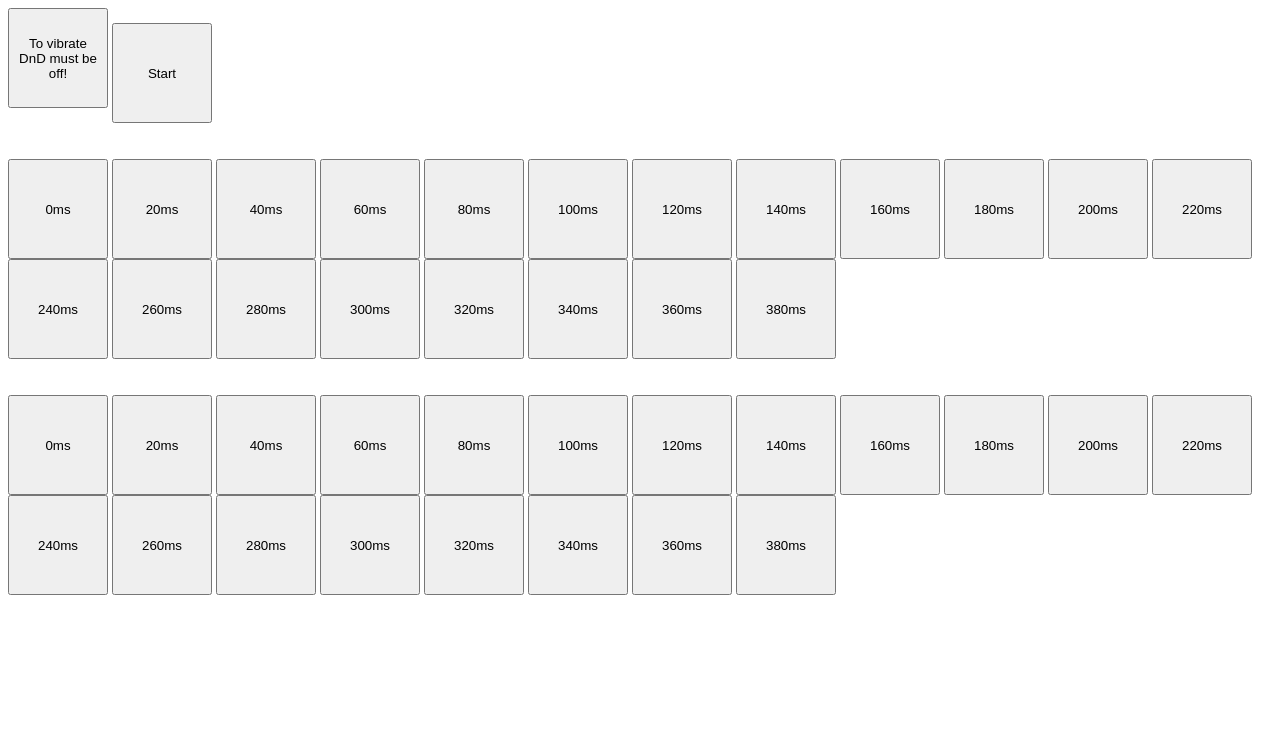
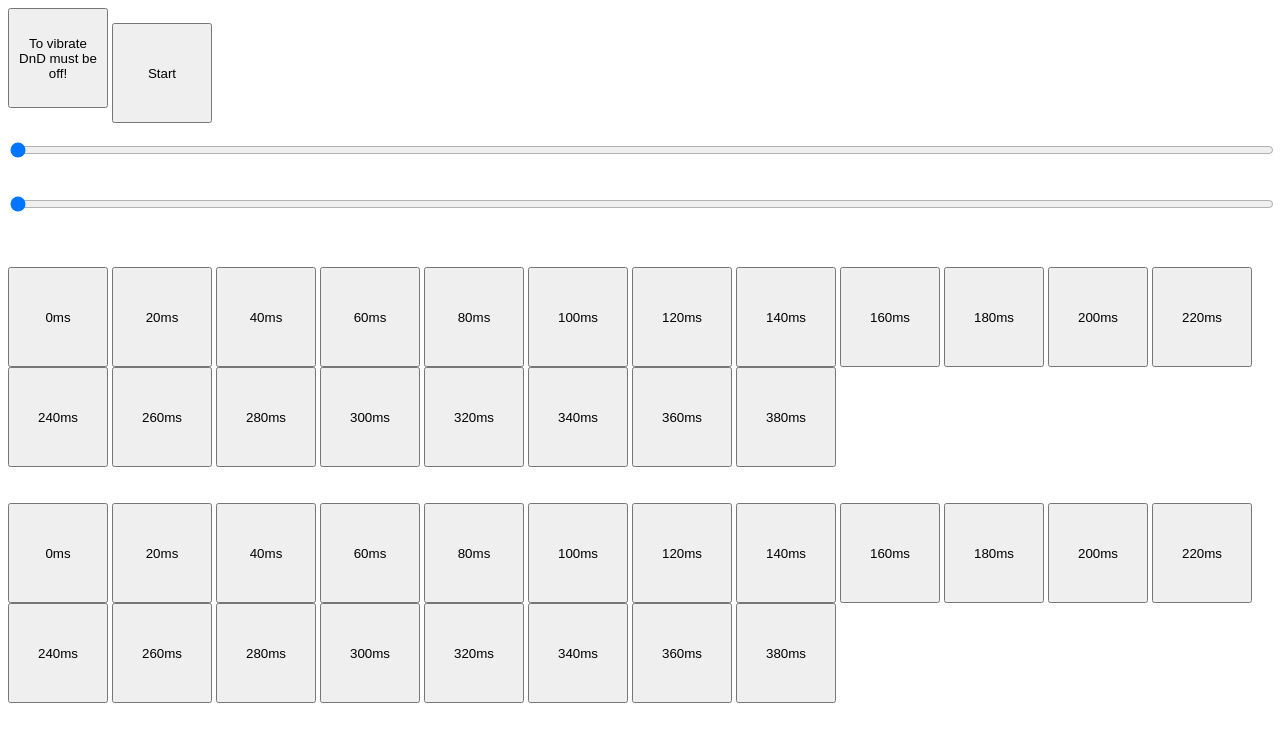
Before and after one commit to supersational/supersational.github.io, a plain HTML site: page vibrate.html in a window 1280 px wide. Drawn offline with Linux system fonts and the light colour scheme.

Commit message:
Update vibrate.html

```diff
--- a/vibrate.html
+++ b/vibrate.html
@@ -7,6 +7,12 @@
             width: 100px;
             height: 100px;
         }
+        input {
+            width: 100%;
+            height: 50px;
+        }
+
+
     </style>
     <script>
         let lastDuration = 0;
@@ -56,7 +62,9 @@
 <body>
     <button id="button-vibrate" onclick="stop()">To vibrate DnD must be off!</button>
     <button id="button-start" onclick="start()">Start</button>
-
+    <!-- range input for lastDuration -->
+    <input type="range" min="0" max="1000" value="0" id="lastDuration" oninput="lastDuration = parseInt(this.value); console.log(lastDuration)">
+    <input type="range" min="0" max="1000" value="0" id="lastDuration" oninput="pauseDuration = parseInt(this.value); console.log(pauseDuration)">
 </body>
 
 </html>
```
